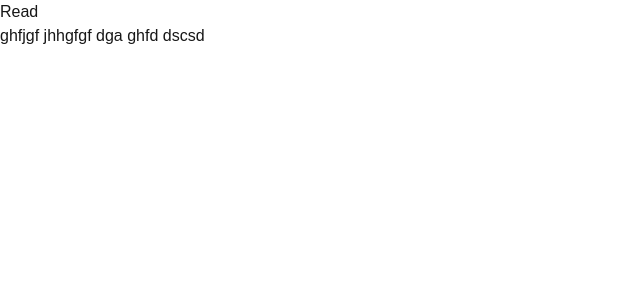
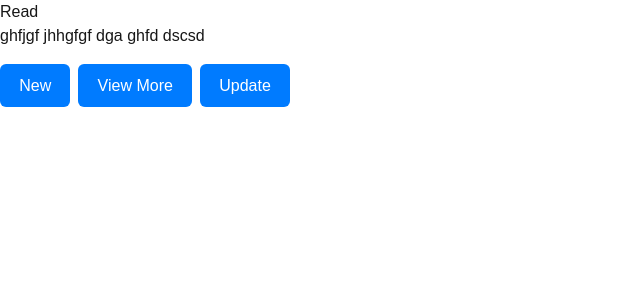
Before and after one commit to Akashp-wan/demo-nextjs-app, a Next.js app: page /readmore in a window 1280 px wide. Shown: the top 300 px of the page, without its empty margins (0-640 px from the left). Built offline with nearby package versions, Linux system fonts and the light colour scheme.

Commit message:
adding-buttons-readmore

```diff
--- a/package.json
+++ b/package.json
@@ -6,7 +6,8 @@
     "dev": "next dev",
     "build": "next build",
     "start": "next start",
-    "lint": "eslint"
+    "lint": "eslint",
+    "test": "echo \"No test specified\" && exit 0"
   },
   "dependencies": {
     "react": "19.1.0",
--- a/src/app/readmore/page.js
+++ b/src/app/readmore/page.js
@@ -1,12 +1,19 @@
-import React from 'react'
+import React from "react";
+import "./Read.css"; // Import CSS for styling
 
 const Read = () => {
   return (
     <>
-    <div> Read</div>
-    <span>ghfjgf jhhgfgf dga ghfd dscsd</span>
+      <div>Read</div>
+      <span>ghfjgf jhhgfgf dga ghfd dscsd</span>
+
+      <div className="btn-group">
+        <button className="btn btn-primary">New</button>
+        <button className="btn btn-primary">View More</button>
+        <button className="btn btn-primary">Update</button>
+      </div>
     </>
-  )
-}
+  );
+};
 
-export default Read
+export default Read;
--- /dev/null
+++ b/src/app/readmore/read.css
@@ -0,0 +1,24 @@
+.btn-group {
+  margin-top: 1rem;
+  display: flex;
+  gap: 0.5rem;
+  flex-wrap: wrap; /* makes it responsive */
+}
+
+.btn {
+  padding: 0.6rem 1.2rem;
+  border: none;
+  border-radius: 6px;
+  font-size: 1rem;
+  cursor: pointer;
+  transition: all 0.2s ease-in-out;
+}
+
+.btn-primary {
+  background-color: #007bff;
+  color: white;
+}
+
+.btn-primary:hover {
+  background-color: #0056b3;
+}
```
